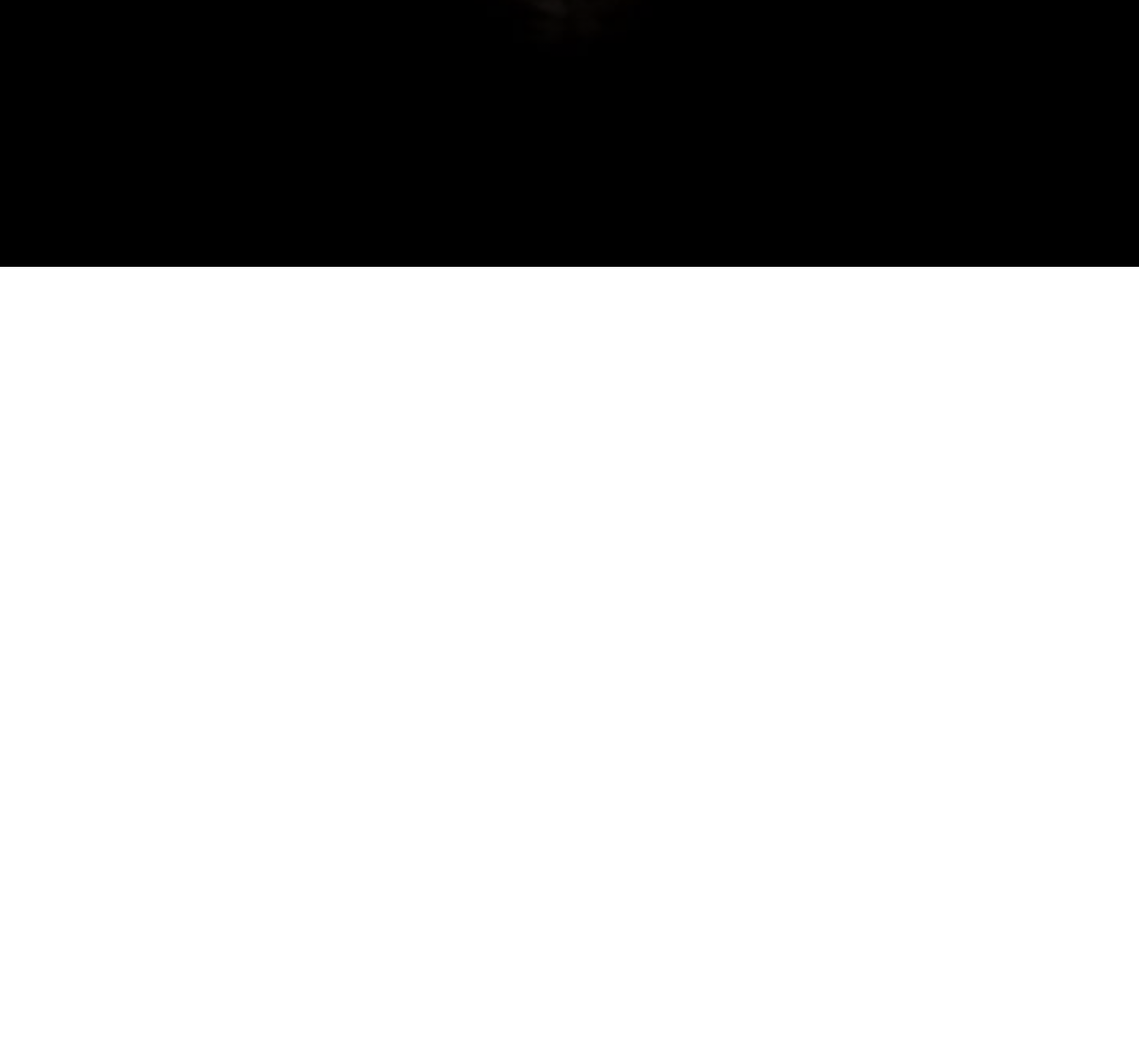
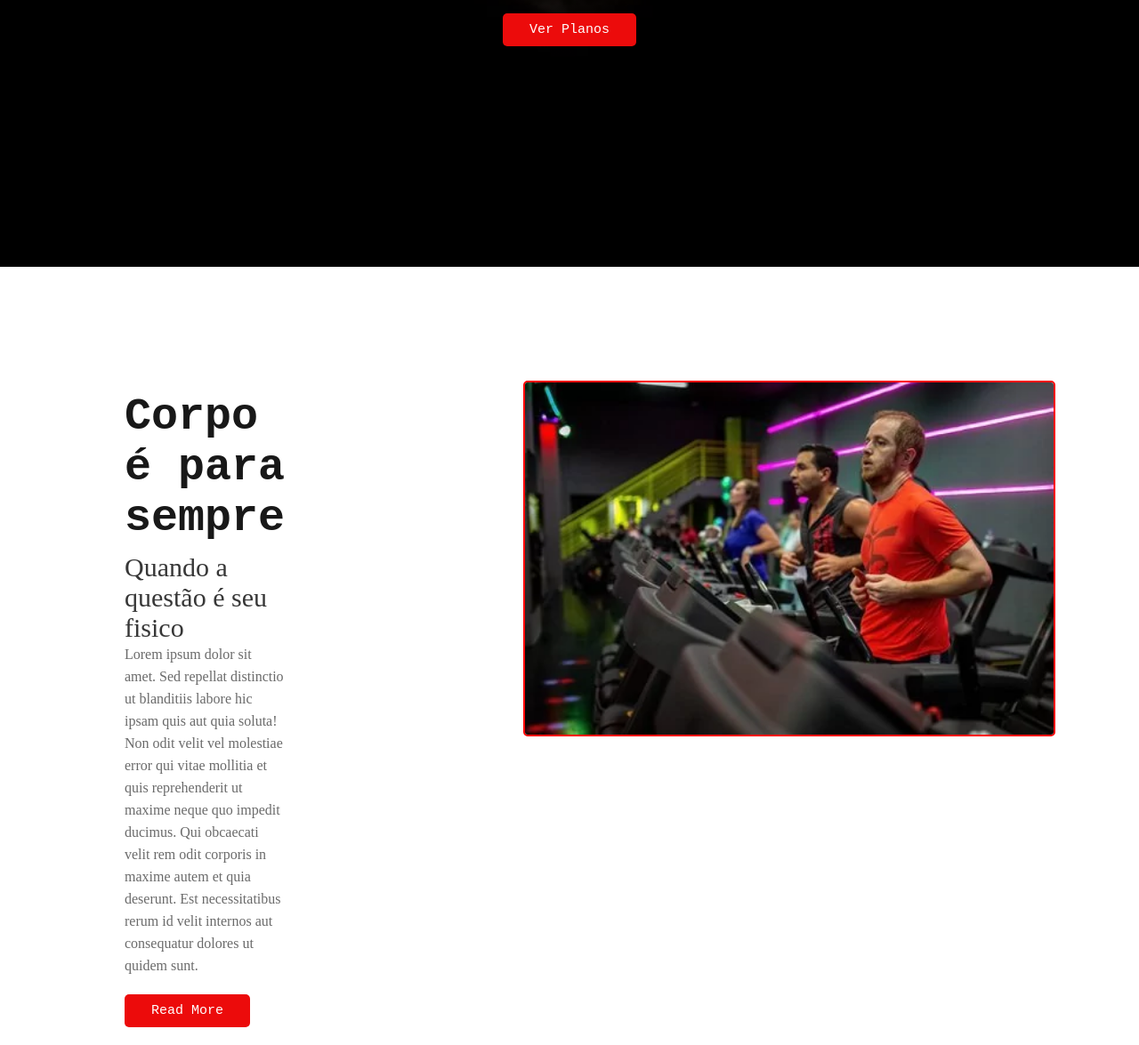
Before and after one commit to AlexJorge25/academia_landing_page, a plain HTML site: page index.html in a window 1280 px wide. Shown: the part 500-1675 px from the top of the page at 89% size. Before the commit the page ends 800 px from the top, so only its background shows below. Drawn offline with Linux system fonts and the light colour scheme.

Commit message:
criando nova pagina

```diff
--- a/index.html
+++ b/index.html
@@ -9,6 +9,9 @@
 </head>
 
 <body>
+    <div class="container">
+
+
         <header class="navegador">
             <div class="logo">
                 <img src="./img/icons8-academia-50.png">
@@ -37,18 +40,37 @@
                 <img src="./img/icons8-lua-crescente-50.png" class="opcoes2">
             </div>
         </header>
-    <main class="main">
+        <section class="section">
             <h1>for the of world<br> fitness</h1>
 
-    </main>
-    <div class="ver_planos">
-        <button>Ver Planos</button>
+        </section>
+        <section class="ver_planos">
+            <button class="botao">Ver Planos</button>
             <div class="planos">
                 <h1>Plano1:100 reais</h1>
                 <h1>Plano2:200 reais</h1>
                 <h1>Plano3:300 reais</h1>
             </div>
+        </section>
     </div>
+    <section class="pagina2">
+        <div class="texto_pagina_2">
+            <h1>
+                Corpo é para sempre
+            </h1>
+            <h3>
+                Quando a questão é seu fisico
+            </h3>
+            <p>
+                Lorem ipsum dolor sit amet. Sed repellat distinctio ut blanditiis labore hic ipsam quis aut quia soluta!
+                Non odit velit vel molestiae error qui vitae mollitia et quis reprehenderit ut maxime neque quo impedit
+                ducimus. Qui obcaecati velit rem odit corporis in maxime autem et quia deserunt. Est necessitatibus
+                rerum id velit internos aut consequatur dolores ut quidem sunt.
+            </p>
+            <button class="botao">Read More</button>
+        </div>
+        <img src="./img/academia_pagina_2.webp">
+    </section>
 </body>
 
 </html>
--- a/style.css
+++ b/style.css
@@ -4,14 +4,14 @@
     box-sizing: border-box;
     text-decoration: none;
 }
-body {
+.container {
     background-image: linear-gradient(rgba(0, 0, 0, 0.8), rgba(0, 0, 0, 0.3)),url(./img/bodybuilder-4k-full-hd-wallpaper-preview.jpg) ;
     background-repeat: no-repeat;
     background-size: cover;
     background-position: center;
     height: 100vh;
+    overflow-x: hidden;
     overflow-y: hidden;
-    overflow-x: hidden;
 
 }
 .navegador {
@@ -20,11 +20,11 @@ body {
     justify-content: space-around;
     align-items: center;
     width: 100%;
-    position: fixed;
 }
 .logo {
     align-items: center;
     display: flex;
+    cursor: pointer;
 }
 .logo img {
     height: 2.1em;
@@ -51,6 +51,7 @@ body {
     font-weight: 5px;
     text-transform: uppercase;
     transition: 0.10s;
+    cursor: pointer;
 }
 .nav ul li:hover{
     color: rgb(219, 35, 35);
@@ -59,6 +60,7 @@ body {
     display: flex;
     justify-content: center;
     align-items: center;
+    cursor: pointer;
 
 }
 .opcoes1{
@@ -83,14 +85,14 @@ body {
     border-radius: 20px;
     padding: 5px;
 }
-.main {
+.section {
 
     display: flex;
     justify-content: center;
     align-items: center;
     flex-direction: column;
 }
-.main h1 {
+.section h1 {
     font-family:Arial, Helvetica, sans-serif;
     padding-top: 300px;
     font-size: 60px;
@@ -105,7 +107,7 @@ body {
     flex-direction: column;
     align-items: center;
 }
-.ver_planos button{
+.botao{
 
     color: white;
     font-size: 15px;
@@ -116,6 +118,7 @@ body {
     border: none;
     margin-bottom: 20px;
     padding: 10px 30px;
+    cursor: pointer;
 }
 .planos {
     display: none;
@@ -139,3 +142,41 @@ body {
 .ver_planos button:hover + .planos {
     display: block;
 }
+.pagina2{
+    height: 80vh;
+    box-sizing: border-box;
+    display: flex;
+    justify-content: space-around;
+}
+.texto_pagina_2 {
+    margin: 140px;
+}
+.texto_pagina_2 h1{
+    color: rgba(0, 0, 0, 0.904);
+    font-family: monospace;
+    font-size: 50px;
+    font-weight: bold;
+    margin-bottom: 10px;
+
+
+}
+.texto_pagina_2 h3 {
+    color: rgba(27, 27, 27, 0.877);
+    font-size: 30px;
+    font-weight: 300;
+}
+.texto_pagina_2 p {
+    color: rgba(48, 48, 48, 0.719);
+    line-height: 25px;
+}
+.pagina2 img{
+    height: 50vh;
+    margin: 10%;
+    border-radius: 5px;
+    border: 2px solid red;
+
+}
+.texto_pagina_2 button{
+    margin-top: 20px;
+    cursor: pointer;
+}
```
Also changed, not shown: img/academia_pagina_2.webp (added). Lines whose indentation alone changed are shown as unchanged.
